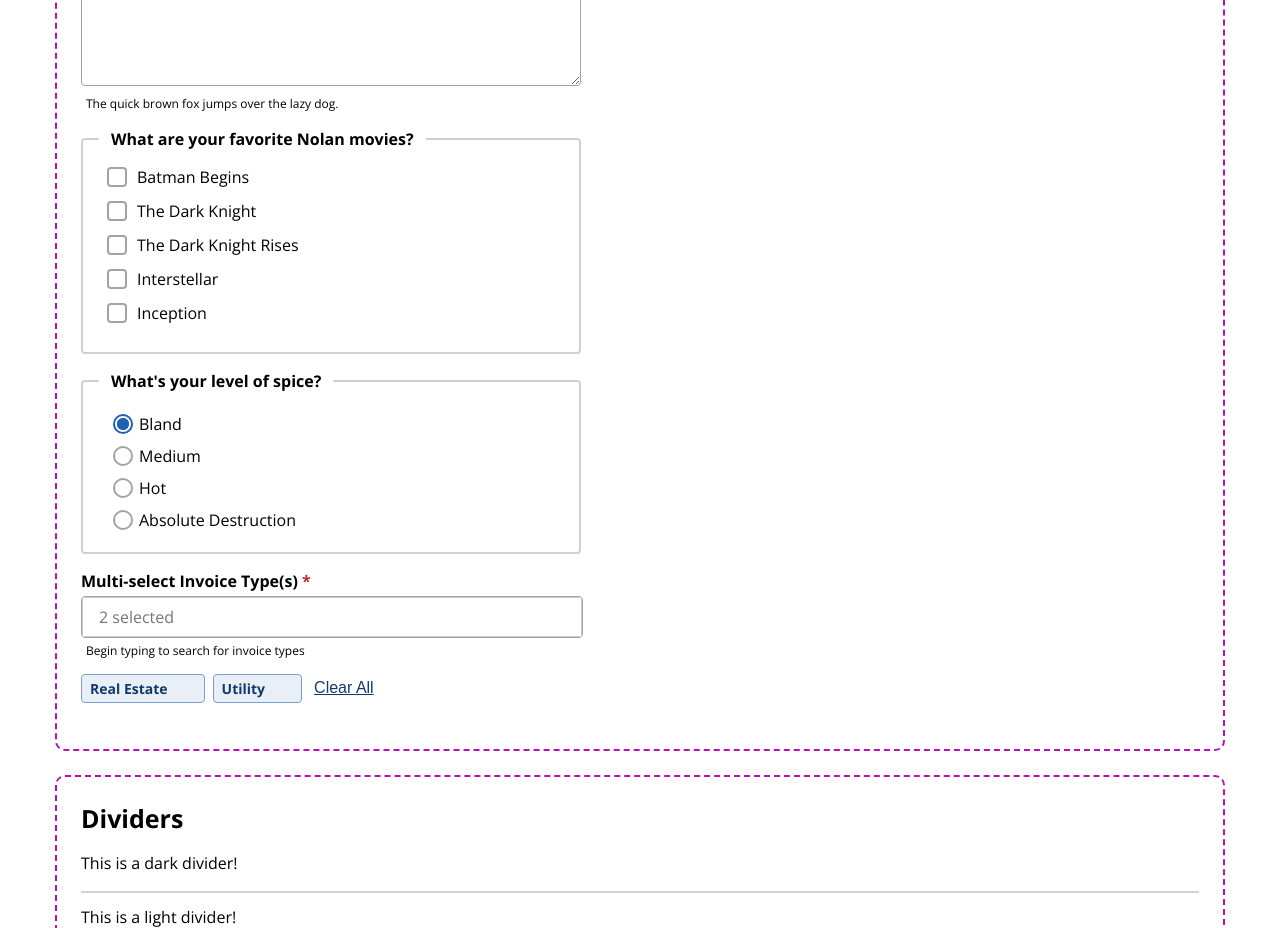
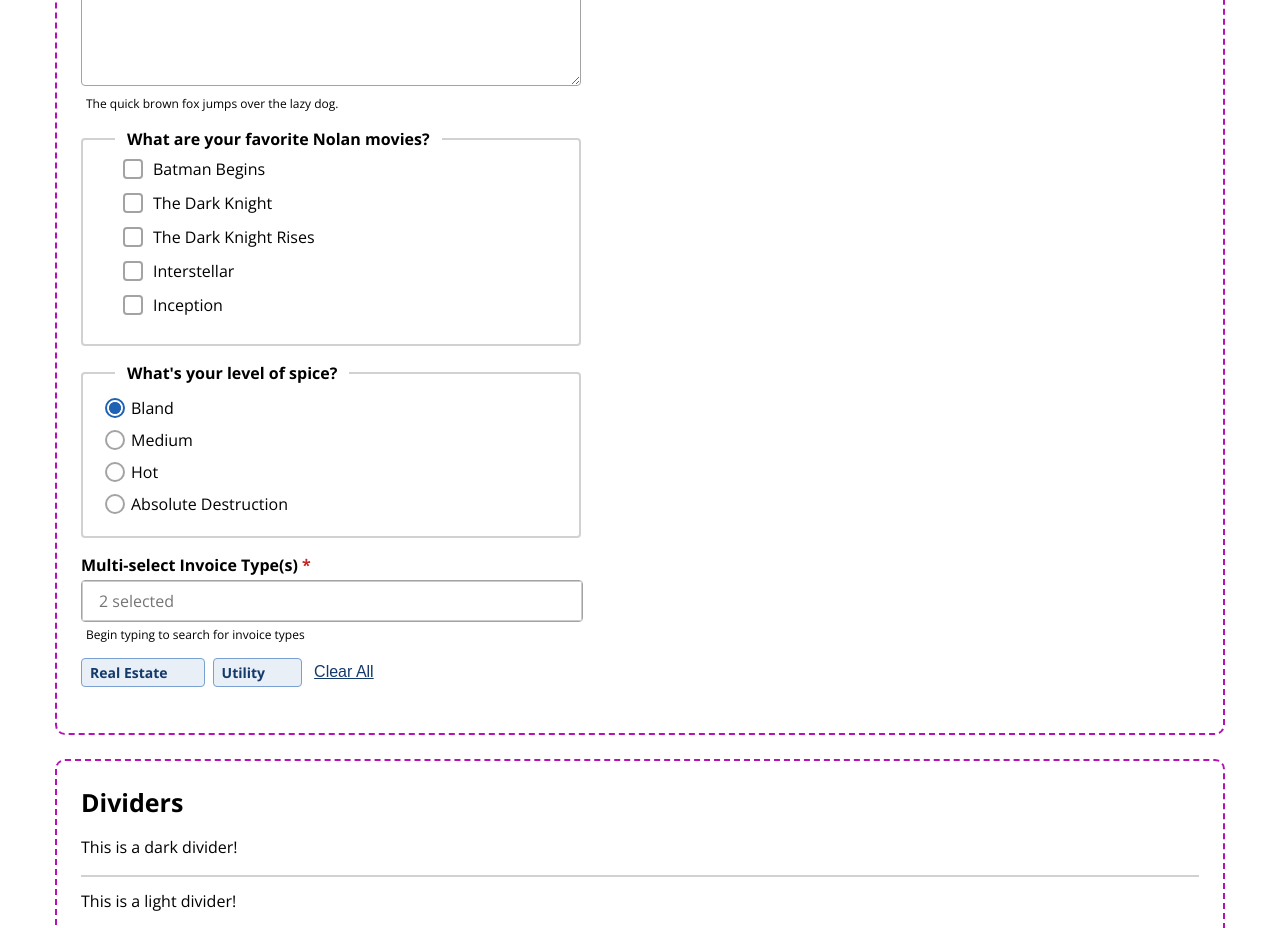
Before and after one commit to Billybobchops/design-system, a Next.js app: page / in a window 1280 px wide. Shown: the part 4400-5328 px from the top of the page. Built offline with nearby package versions, Linux system fonts and the light colour scheme.

Commit message:
remove ul and li tags from radiogroup

```diff
--- a/src/components/Fieldset.module.scss
+++ b/src/components/Fieldset.module.scss
@@ -7,13 +7,13 @@
 	border-radius: variables.$border-radius-s;
 	border: 2px solid variables.$utility-neutral-20;
 	margin-bottom: variables.$input-container-margin-bottom;
-	padding-bottom: variables.$spacing-s;
+	padding: variables.$spacing-xs variables.$spacing-s variables.$spacing-s variables.$spacing-s;
 	width: variables.$input-desktop-width;
 }
 
 .legend {
 	font-size: variables.$label-font-size;
 	font-weight: variables.$label-font-weight;
-	margin: 0 0 variables.$spacing-s variables.$spacing-s;
+	margin-left: variables.$spacing-s;
 	padding: 0 12px;
 }
--- a/src/components/RadioGroup.module.scss
+++ b/src/components/RadioGroup.module.scss
@@ -1,14 +1,8 @@
 @use "../app/variables.module.scss";
 
-.list {
-	list-style-type: none;
-	padding: 0 0 0 variables.$spacing-m;
-
-	label {
-		align-items: center;
-		display: grid;
-		grid-template-columns: auto 1fr;
-	}
+.radioOption {
+	align-items: center;
+	display: flex;
 }
 
 .radio {
--- a/src/components/RadioGroup.tsx
+++ b/src/components/RadioGroup.tsx
@@ -15,11 +15,10 @@ const RadioGroup: React.FC<RadioGroupProps> = ({ legend, options }) => {
 
     return (
         <Fieldset legend={legend}>
-            <ul className={classes.list}>
 			{options.map((option, i) => {
 				return (
-                        <li key={option.id}>
-                            <label>
+					<div key={option.id}>
+						<label className={classes.radioOption}>
 							<input
 								checked={selected.id === option.id}
 								className={classes.radio}
@@ -30,10 +29,9 @@ const RadioGroup: React.FC<RadioGroupProps> = ({ legend, options }) => {
 							/>
 							{option.id}
 						</label>
-                        </li>
+					</div>
 				);
 			})}
-            </ul>
         </Fieldset>
     );
 };
```
Lines whose indentation alone changed are shown as unchanged.
